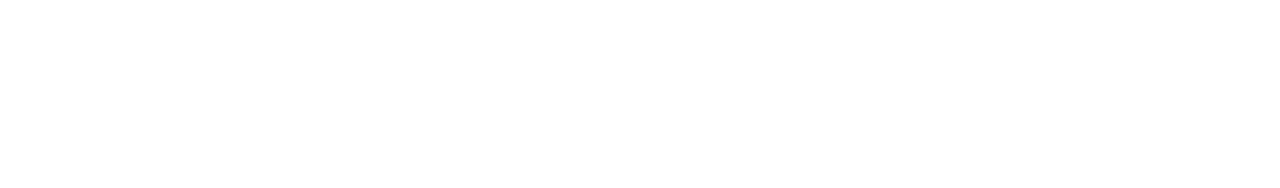
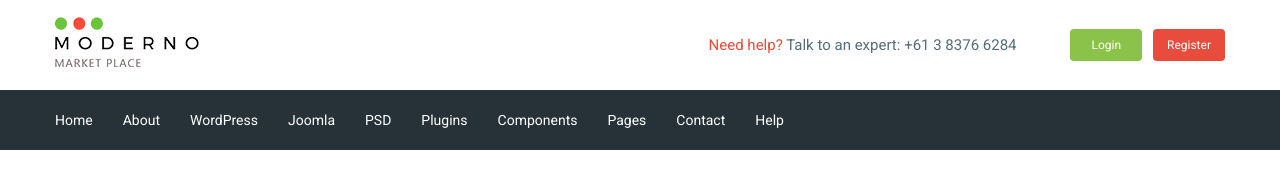
Before and after one commit to AndriiIv/moderno, a website: page app/index.html in a window 1280 px wide. Drawn offline with nearby package versions, Linux system fonts and the light colour scheme; files that its build step writes are made by us from their sources.

Commit message:
added header

```diff
--- a/app/index.html
+++ b/app/index.html
@@ -1,17 +1,85 @@
 <!DOCTYPE html>
 <html lang="en">
+
 <head>
   <meta charset="UTF-8">
   <meta name="viewport" content="width=device-width, initial-scale=1.0">
   <meta http-equiv="X-UA-Compatible" content="ie=edge">
   <title>Document</title>
+  <link rel="stylesheet" href="css/libs.min.css">
   <link rel="stylesheet" href="css/style.min.css">
+  <link href="https://fonts.googleapis.com/css2?family=Roboto:wght@400;500;700&display=swap" rel="stylesheet">
 </head>
+
 <body>
+  <header class="header">
 
+    <div class="header__top">
+      <div class="container">
+        <div class="header__top-inner">
+          <div class="header__logo">
+            <img src="images/logo.png">
+          </div>
+          <div class="header__text">
+            <a href="#">
+              <span>Need help?</span>
+            </a>
+            Talk to an expert:
+            <a class="header__phone" href="tel:61383766284">+61 3 8376 6284</a>
+          </div>
+          <div class="header__buttons">
+            <a class="header__basket" href=""></a>
+            <a href="#" class="header__btn header__btn-login">Login</a>
+            <a href="#" class="header__btn header__btn-register">Register</a>
+          </div>
+        </div>
+      </div>
+    </div>
+
+    <div class="header__menu">
+      <div class="container">
+        <nav class="menu">
+          <ul class="menu__list">
+            <li>
+              <a href="#">Home</a>
+            </li>
+            <li>
+              <a href="#">About</a>
+            </li>
+            <li>
+              <a href="#">WordPress</a>
+            </li>
+            <li>
+              <a href="#">Joomla</a>
+            </li>
+            <li>
+              <a href="#">PSD</a>
+            </li>
+            <li>
+              <a href="#">Plugins</a>
+            </li>
+            <li>
+              <a href="#">Components</a>
+            </li>
+            <li>
+              <a href="#">Pages</a>
+            </li>
+            <li>
+              <a href="#">Contact</a>
+            </li>
+            <li>
+              <a href="#">Help</a>
+            </li>
+          </ul>
+        </nav>
+      </div>
+    </div>
+
+  </header>
 
   <script src="https://ajax.googleapis.com/ajax/libs/jquery/3.4.1/jquery.min.js"></script>
   <script src="js/libs.min.js"></script>
   <script src="js/main.js"></script>
 </body>
+
 </html>
--- /dev/null
+++ b/app/scss/_global.scss
@@ -0,0 +1,27 @@
+html{
+  box-sizing: border-box;
+}
+*,
+*::before,
+*::after{
+  box-sizing: inherit;
+}
+a{
+  display: inline-block;
+  text-decoration: none;
+}
+ul{
+  margin: 0;
+  padding: 0;
+  list-style: none;
+}
+body{
+  font-family: 'Roboto', sans-serif;
+  font-size: 15px;
+  line-height: 24px;
+}
+.container{
+  max-width: 1200px;
+  margin: 0 auto;
+  padding: 0 15px;
+}
--- a/app/scss/_vars.scss
+++ b/app/scss/_vars.scss
@@ -0,0 +1,4 @@
+$color-text: #546e7a;
+$green: #8bc34a;
+$red: #e74c3c;
+$bg: #263238;
--- a/app/scss/style.scss
+++ b/app/scss/style.scss
@@ -1,9 +1,55 @@
 @import "vars";
 @import "libs";
 @import "fonts";
+@import "global";
 
-
-
-
+.header__top-inner{
+  display: flex;
+  justify-content: space-between;
+  height: 90px;
+  align-items: center;
+}
+.header__text{
+  margin-left: auto;
+  margin-right: 50px;
+  color: $color-text;
+  span{
+    color: $red;
+  }
+  a{
+    color: $color-text;
+  }
+}
+.header__btn{
+  padding: 4px;
+  width: 72px;
+  border-radius: 4px;
+  color: #fff;
+  text-align: center;
+  font-size: 12px;
+  &-login{
+    background-color: $green;
+  }
+  &-register{
+    background-color: $red;
+    margin-left: 7px;
+  }
+}
+.header__menu{
+  background-color: $bg;
+}
+.menu__list{
+  display: flex;
+  height: 60px;
+  align-items: center;
+  li+li{
+    margin-left: 30px;
+    // display: inline-block;
+  }
+  a{
+    color: #fff;
+    font-size: 14px;
+  }
+}
 
 @import "media";
```
Also changed, not shown: app/fonts/Roboto-Bold.ttf (added), app/fonts/Roboto-Medium.ttf (added), app/fonts/Roboto-Regular.ttf (added), app/images/logo.png (added).
